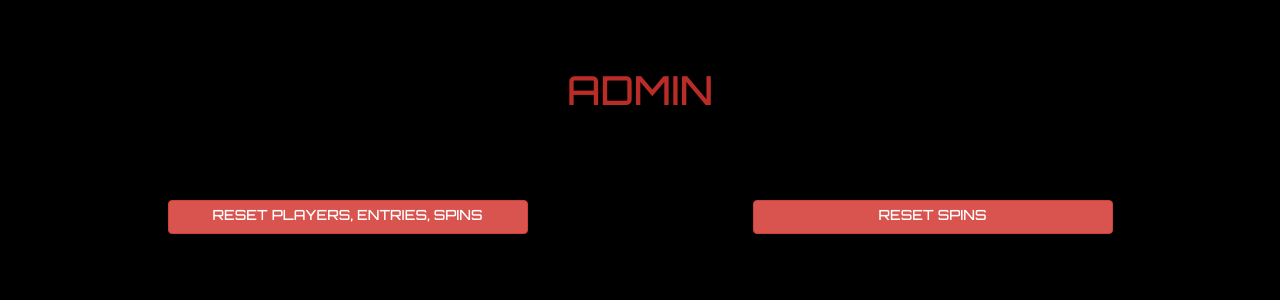
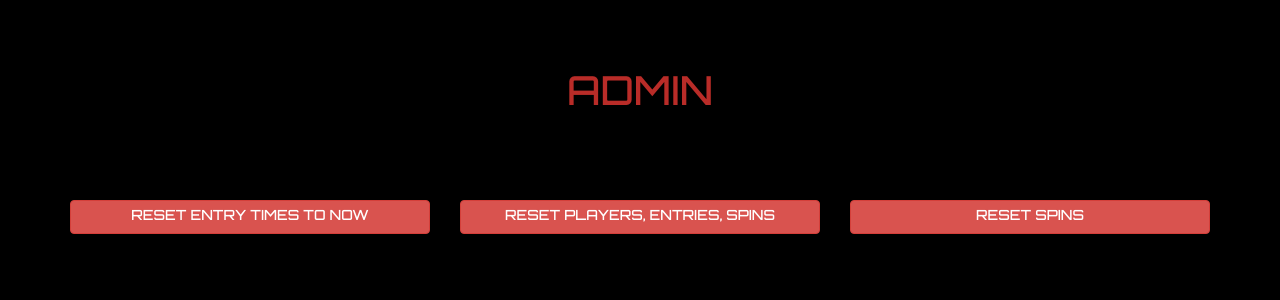
Before and after one commit to roguesignal/battleroyalewheel, a Flask app: page /config in a window 1280 px wide. Shown: the part 475-775 px from the top of the page. Run offline with Flask 2, Linux system fonts and the light colour scheme; data that the repository does not hold is empty; some libraries are stand-ins or nearby versions.

Commit message:
look and feel fixes. added feature to reset grace times.

```diff
--- a/models.py
+++ b/models.py
@@ -159,7 +159,7 @@ class Spin(Base):
 
     def spin_players(self):
         entries = [ Entry.query.filter(Entry.id == ent).one_or_none() for ent in self.entries.split(',') ]
-        players = [ e.player_name for e in entries ]
+        players = [ (e.player_name, e.collar) for e in entries ]
         return players
 
     def spin_state(self):
@@ -169,8 +169,8 @@ class Spin(Base):
             return 'of'
         elif self.created_on + timedelta(seconds=7) > datetime.utcnow():
             return 'death'
-        elif self.created_on + timedelta(seconds=15) > datetime.utcnow():
+        elif self.created_on + timedelta(seconds=13) > datetime.utcnow():
             return 'spinner'
-        elif self.created_on + timedelta(seconds=60) > datetime.utcnow():
+        elif self.created_on + timedelta(seconds=50) > datetime.utcnow():
             return 'results'
         return 'leaderboard'
--- a/templates/config.html
+++ b/templates/config.html
@@ -61,13 +61,19 @@
 <h3 class="alcenter text-danger">ADMIN</h3>
 <br><br><br>
 <div class="row">
-    <div class="col-sm-4 col-sm-offset-1">
+    <div class="col-sm-4">
+        <form class="form-horizontal" action="/reset" method="POST">
+        {{ ngf.csrf_token }}
+        <button class="btn btn-danger btn-block" type="submit" name="reset_entries">RESET ENTRY TIMES TO NOW</button>
+        </form>
+    </div>
+    <div class="col-sm-4">
         <form class="form-horizontal" action="/reset" method="POST">
         {{ ngf.csrf_token }}
         <button class="btn btn-danger btn-block" type="submit" name="reset_players">RESET PLAYERS, ENTRIES, SPINS</button>
         </form>
     </div>
-    <div class="col-sm-4 col-sm-offset-2">
+    <div class="col-sm-4">
         <form class="form-horizontal" action="/reset" method="POST">
         {{ ngf.csrf_token }}
         <button class="btn btn-danger btn-block" type="submit" name="reset_spins">RESET SPINS</button>
--- a/wheel.py
+++ b/wheel.py
@@ -15,6 +15,7 @@ from models import Player
 from models import Entry
 from models import Game
 from models import Spin
+from models import utcnow
 
 import random
 from datetime import datetime
@@ -100,7 +101,11 @@ def background_thread():
         if spins and len(spins) > 0:
             latest_spin = spins[-1]
             game_name = latest_spin.game_name
-            spin_players = " | ".join(latest_spin.spin_players())
+            spin_players = '<div class="row">'
+            for sp in latest_spin.spin_players():
+                spin_players += '<div class="col-sm-2">' + sp[0] + '<br><span style="color:#AAA">[' + sp[1] + ']</span></div>'
+            spin_players += '</div>'
+            #spin_players = " | ".join(latest_spin.spin_players())
             if latest_spin:
                 spin_state = latest_spin.spin_state()
             else:
@@ -346,7 +351,13 @@ def leaderboard():
 
 @app.route('/reset', methods=['POST'])
 def reset_players():
-    if 'reset_players' in request.form:
+    if 'reset_entries' in request.form:
+        all_entries = Entry.query.all()
+        t = utcnow()
+        for e in all_entries:
+            e.created_on = t
+        db.session.commit()
+    elif 'reset_players' in request.form:
         Spin.query.delete()
         Entry.query.delete()
         Player.query.delete()
```
Also changed, not shown: templates/leader.html (+6 -6 lines).
